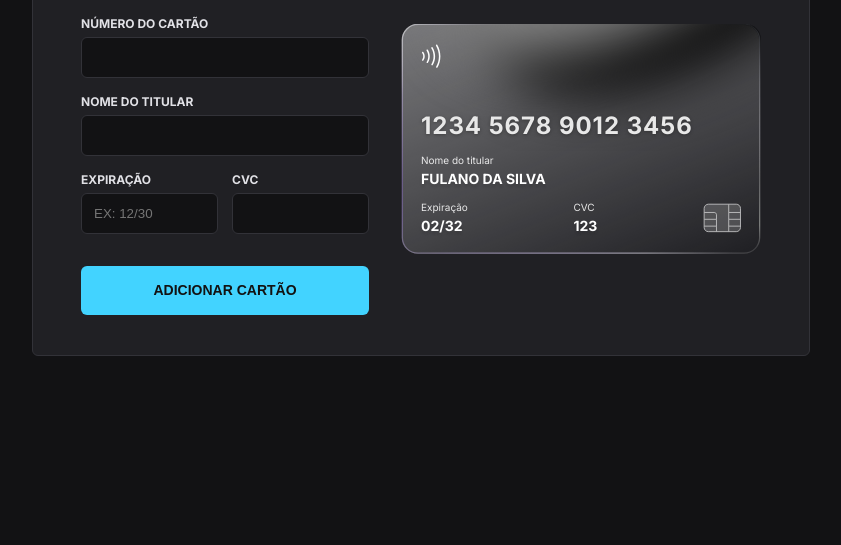
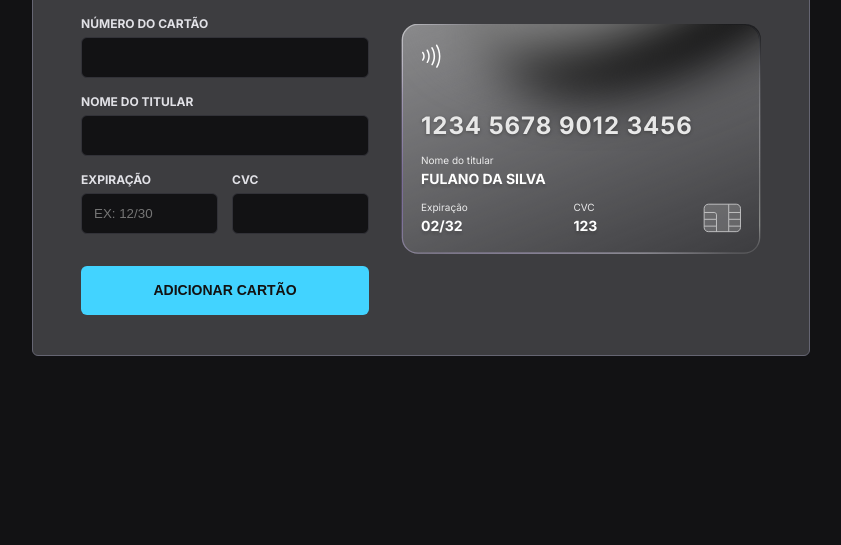
Before and after one commit to Ali550n/explorer-lab-01, a website built with Vite: page index.html in a window 1280 px wide. Shown: the part 255-800 px from the top of the page, without its empty margins (219-1060 px from the left). Built offline with nearby package versions, Linux system fonts and the light colour scheme.

Commit message:
update-backgroud-color

```diff
--- a/src/css/base.css
+++ b/src/css/base.css
@@ -41,8 +41,8 @@ body {
   margin: 0 auto;
 
   padding: 2.8rem 6rem 4rem;
-  background: #202024;
-  border: 0.1rem solid #323238;
+  background: #3d3d40;
+  border: 0.1rem solid #656572;
   border-radius: 0.6rem;
 }
 
```
